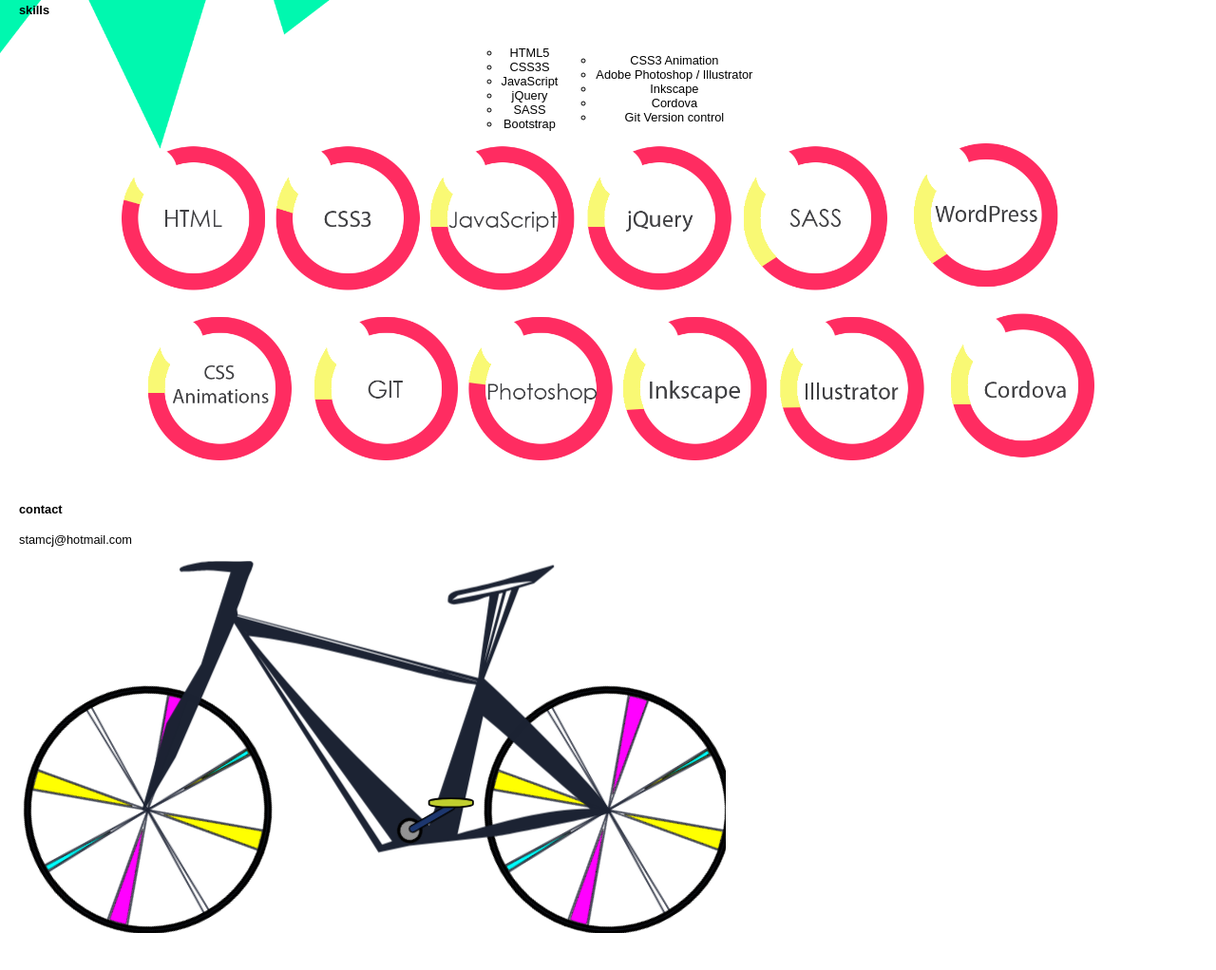
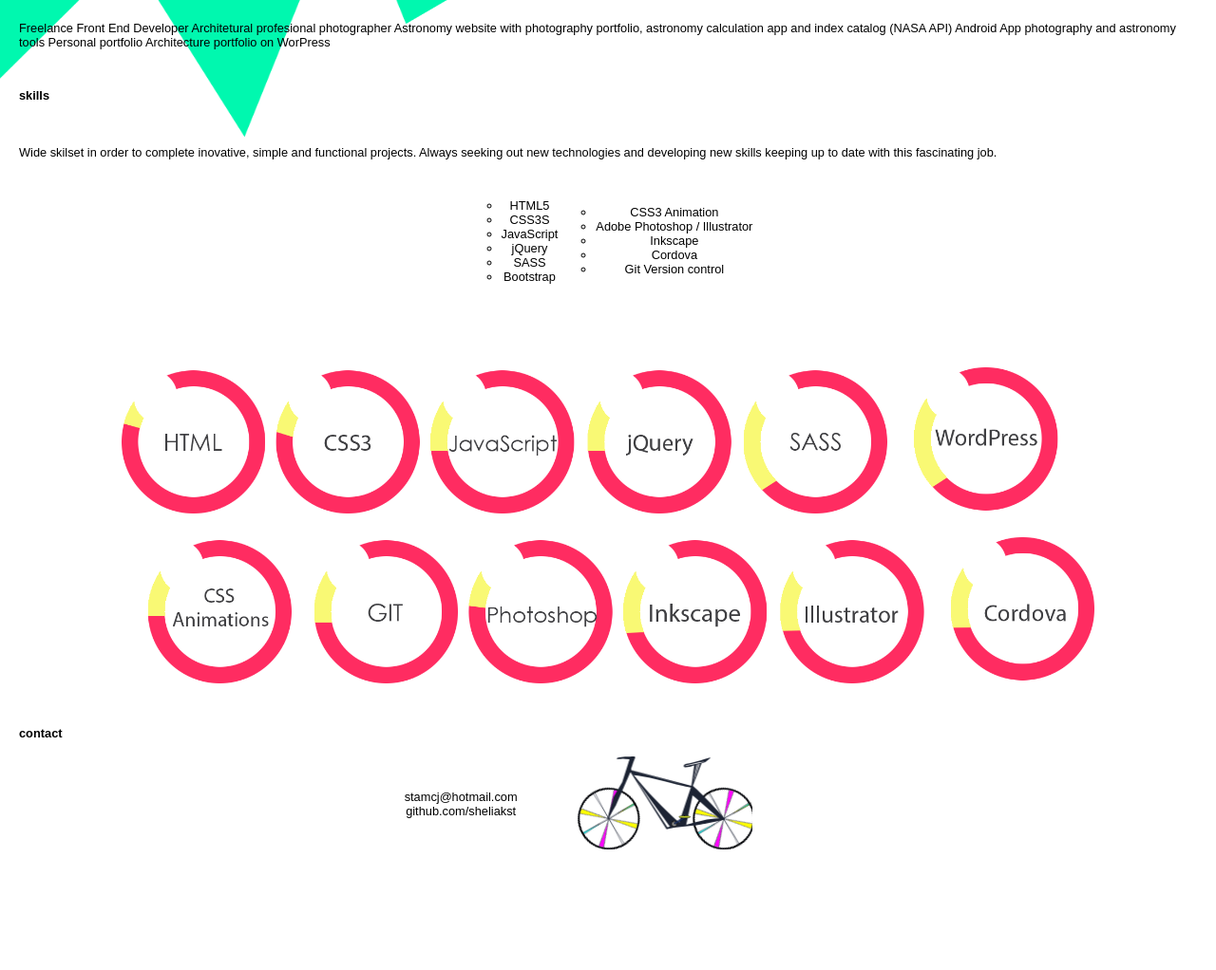
Before and after one commit to sheliakst/Portfolio, a plain HTML site: page index.html in a window 1280 px wide. Shown: the part 1238-2260 px from the top of the page at 95% size. Drawn offline with nearby package versions, Linux system fonts and the light colour scheme; files whose address does not match are found by name; a web font is replaced by a local one.

Commit message:
add text

```diff
--- a/css/index.css
+++ b/css/index.css
@@ -1,6 +1,6 @@
 body {
     background: url(../photos/backbround/background.png) no-repeat  center;
-    background-size: 100vw;
+    background-size: 130vw 60%;
     background-position: -10vw 10vh;
 /*     background-color: rgba(0, 0, 0, 0.6);
  */
@@ -78,6 +78,11 @@
 
 }
 
+
+.workFoot{
+    text-align: left;
+}
+
 /* skills */
 .skills {
     grid-area: skills;
@@ -119,6 +124,17 @@
 .contact {
     grid-area: contact;
 }
+
+
+.contactflexwrap{
+    display:flex;
+    text-align: center;
+    align-items: center;
+    justify-content: center;
+}
+
+
+
 
 /* --------------- */
 /* navbar style */
--- a/index.html
+++ b/index.html
@@ -70,16 +70,37 @@
                         </ul>
                     </div>
                 </div>
-
-
+<br><br><br><br>
+<div class="workFoot">
+        Freelance Front End Developer
+        Architetural profesional photographer
+        Astronomy website with photography portfolio, astronomy calculation app and index catalog (NASA API)
+        Android App photography and astronomy tools
+        Personal portfolio
+        Architecture portfolio on WorPress
+</div>
             </div>
 
 
         </div>
+
+
+        <br><br><br>
         <div class="skills"><span class="title">
                 <h4>skills</h4>
             </span>
+
+
+            <br>
+            <p>Wide skilset in order to complete inovative, simple and functional
+                    projects.  Always seeking out new technologies and developing new skills keeping up to date
+                    with this fascinating job.</p>
+
+
+                    <br>
         <div class="skillset">
+
+
             <div class="firstSet">
                 <ul>
                     <li>HTML5</li>
@@ -100,7 +121,7 @@
                 </ul>
             </div>
         </div>
-
+        <br><br><br><br><br>
         <div class="skillsetanim">
 
             <img src="./Layer 14.png" alt="skills">
@@ -113,16 +134,13 @@
         <div class="contact"><span class="title">
                 <h4>contact</h4>
             </span>
-
+        <div class="contactflexwrap">
             <div class="wrapContact">
 
 
 
                <span>stamcj@hotmail.com</span> <br>
-                <img src="./photos/in.png" class="logos" alt="">&nbsp;
-                <img src="./photos/insta logo.png" class="logos" alt="">&nbsp;
-
-                <img src="./photos/git.png" class="logos" alt="">&nbsp;
+               <span>github.com/sheliakst</span>
 
             </div>
 
@@ -271,7 +289,7 @@
 
             </div>
 
-
+        </div>
 
 
 
--- a/js/index.js
+++ b/js/index.js
@@ -0,0 +1,34 @@
+/* mouse back move */
+var lFollowX = 0,
+  lFollowY = 0,
+  x = 0,
+  y = 0,
+  friction = 1 / 40;
+
+function moveBackground() {
+  x += (lFollowX - x) * friction;
+  y += (lFollowY - y) * friction;
+
+  translate = 'translate(' + x + 'px, ' + y + 'px) scale(1.1)';
+
+  $(background).css({
+    '-webit-transform': translate,
+    '-moz-transform': translate,
+    'transform': translate
+  });
+
+
+
+  window.requestAnimationFrame(moveBackground);
+}
+
+$(window).on('mousemove click', function (e) {
+
+  var lMouseX = Math.max(-100, Math.min(100, $(window).width() / 2 - e.clientX));
+  var lMouseY = Math.max(-100, Math.min(100, $(window).height() / 2 - e.clientY));
+  lFollowX = (10 * lMouseX) / 90; // 100 : 12 = lMouxeX : lFollow
+  lFollowY = (10 * lMouseY) / 90;
+
+});
+
+moveBackground();
```
